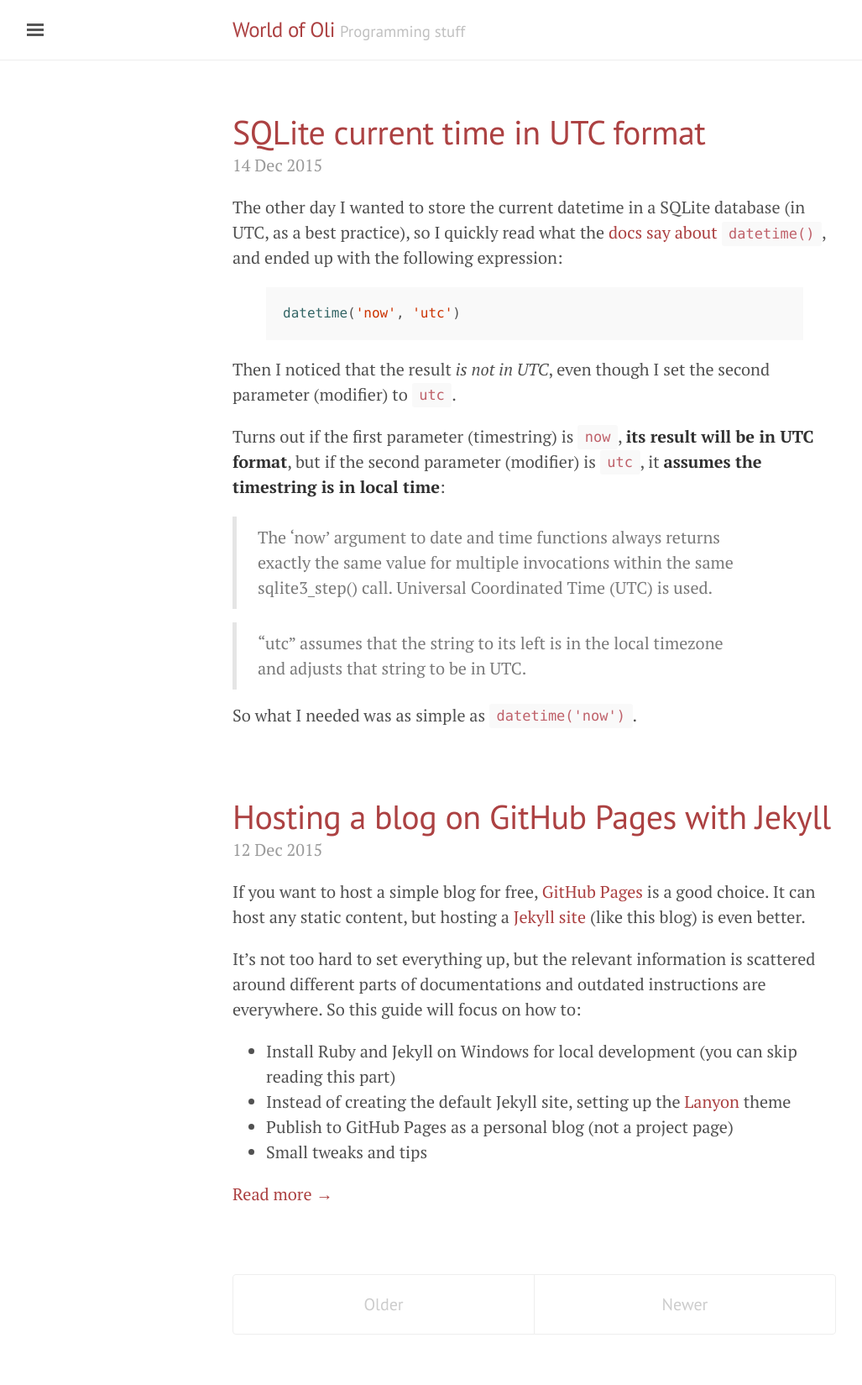
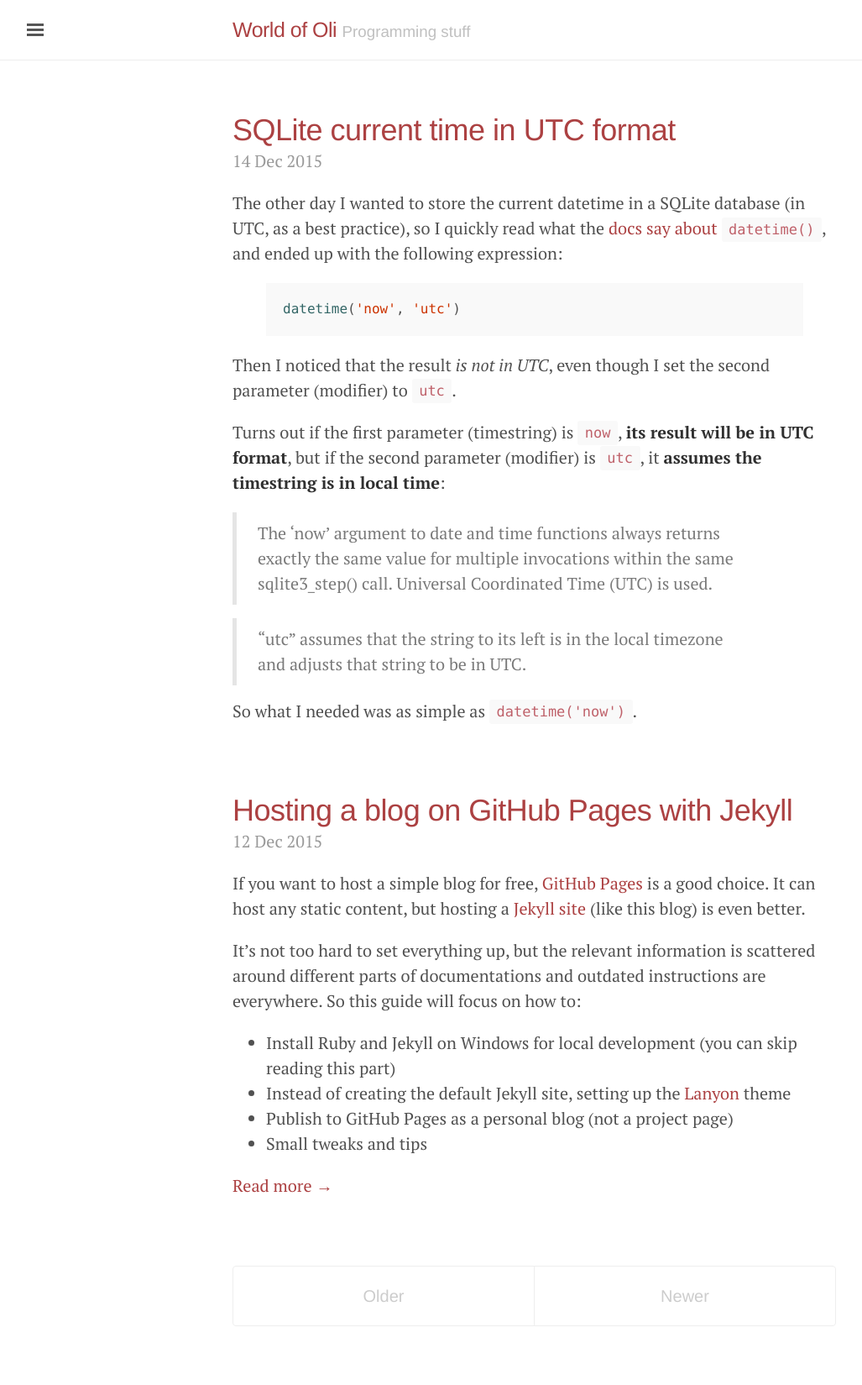
Before and after one commit to ofalvai/oliverfalvai.com, a Jekyll site: the page built from index.html, in a window 1280 px wide. Shown: the whole page at 84% size, without its empty margins (3-1030 px from the left). Built offline with Jekyll 4.4.1, drawn with Linux system fonts in a browser that asks for light colours; the list of posts is cut into pages by our own code.

Commit message:
Removed PT Sans (title font)

```diff
--- a/_includes/head.html
+++ b/_includes/head.html
@@ -21,7 +21,7 @@
   <link rel="stylesheet" href="{{ site.baseurl }}/public/css/poole.css">
   <link rel="stylesheet" href="{{ site.baseurl }}/public/css/syntax.css">
   <link rel="stylesheet" href="{{ site.baseurl }}/public/css/lanyon.css">
-  <link rel="stylesheet" href="https://fonts.googleapis.com/css?family=PT+Serif:400,400italic,700%7CPT+Sans:400">
+  <link rel="stylesheet" href="https://fonts.googleapis.com/css?family=PT+Serif:400,400italic,700">
 
   <!-- Icons -->
   <link rel="apple-touch-icon-precomposed" sizes="144x144" href="{{ site.baseurl }}/public/apple-touch-icon-precomposed.png">
--- a/public/css/lanyon.css
+++ b/public/css/lanyon.css
@@ -562,8 +562,10 @@ a.pagination-item:hover {
   box-shadow: -.25rem 0 .5rem rgba(0,0,0,.1);
 }
 
+
+
 /*
- * Custom modifications
+ * Custom modifications for ofalvai.github.io
  */
 .avatar {
   width: 80px;
@@ -590,3 +592,11 @@ a.pagination-item:hover {
   padding-top: 1rem;
   padding-bottom: 1rem;
 }
+
+h1, h2, h3, h4, h5, h6 {
+  font-family: Helvetica, Arial, sans-serif;
+}
+
+h1 {
+  font-size: 1.8rem;
+}
```
